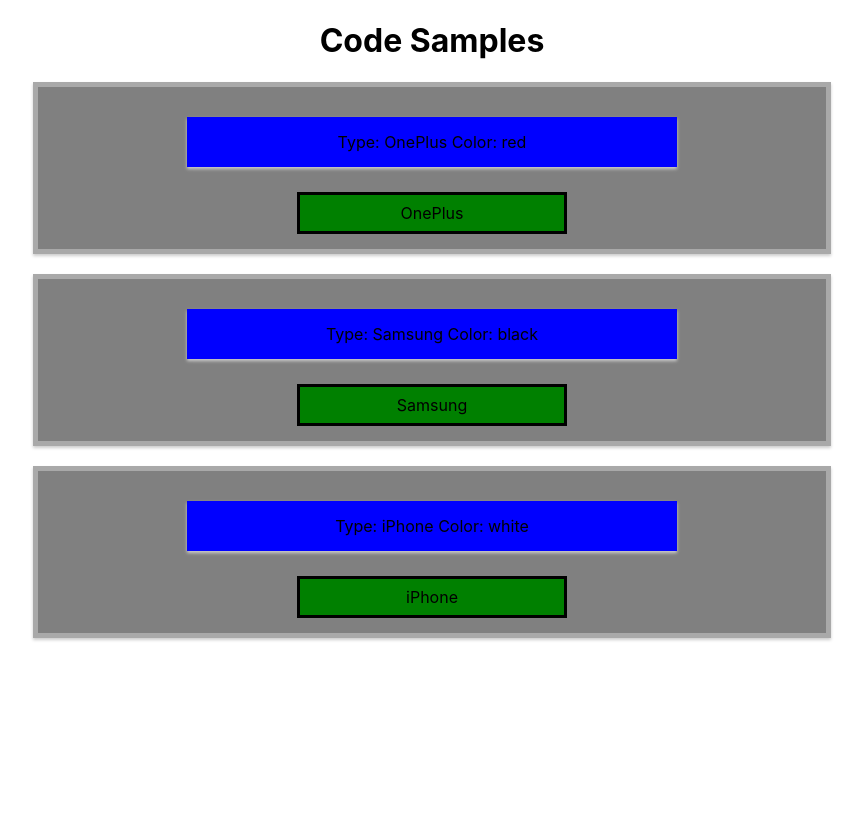
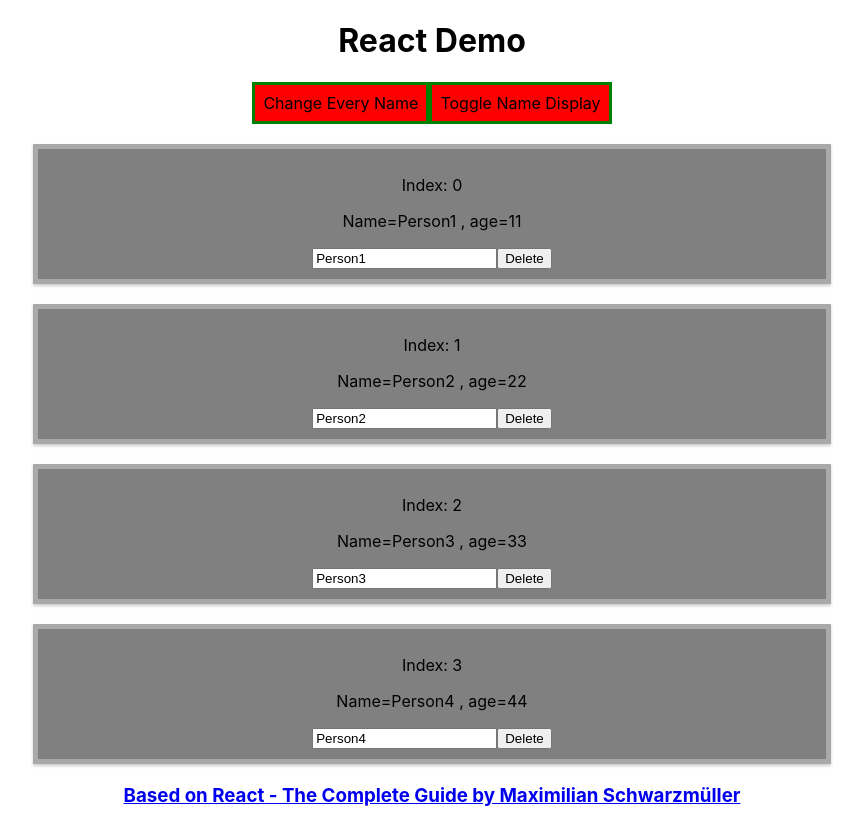
Before and after one commit to asszem/React-The-Complete-Guide-Udemy, a React (Create React App) app: page / in a window 1280 px wide. Shown: the whole page, without its empty margins (208-1071 px from the left). Before the commit the page ends 800 px from the top, so only its background shows below. Built offline with nearby package versions, Linux system fonts and the light colour scheme.

Commit message:
Complete section 4 with updating and deleting content dynamically

```diff
--- a/src/App.js
+++ b/src/App.js
@@ -4,59 +4,69 @@ import './App.css';
 // this is using the default export from Person.js
 import PersonFunctionalComponent from './Person/Person'; //Person.js extension can be ommitted
 // importing a specific class needs to be inside {} brackets
-import { PersonClassBasedComponent as Pacbc } from './Person/Person.js';
+// import person, { PersonClassBasedComponent as Pacbc } from './Person/Person.js';
 
 // "App" is the root component, that can have infinite nested child components
 class App extends Component {
   //state is a reserved word in class that extends Component and can be used for setState() or useState() methods
   state = {
+    showPersons: true,
     persons: [
-      { name: 'Func1 ', age: 11 },
-      { name: 'Func2 ', age: 22 },
-      { name: 'Func3 ', age: 33 },
-      { name: 'Class ', age: 44 },
+      { id: 1, name: 'Person1 ', age: 11 },
+      { id: 2, name: 'Person2 ', age: 22 },
+      { id: 3, name: 'Person3 ', age: 33 },
+      { id: 4, name: 'Person4 ', age: 44 },
     ],
-    otherKey: 'otherValue',
-    showPersons: false,
   };
+
   //...Handler is a convention to indicate that this method is not actively called, but assigned to an event handler
   changeEveryNameHandler = (newName) => {
-    console.log('Change name button or <p> fields were clicked');
-
     // setState is only available in Class based components. In Functional based components use useState().
     // setState MERGES the new value added with existing
     // useState REPLACE to the new value of the existing value
     this.setState({
       persons: [
-        // in this case, only the persons key value is replaced
-        { name: 'Func1 ' + newName, age: rando() },
-        { name: 'Func2 ' + newName, age: rando() },
-        { name: 'Func3 ' + newName, age: rando() },
-        { name: 'Class ' + newName, age: rando() },
+        { id: 1, name: newName + '1 ', age: rando() },
+        { id: 2, name: newName + '2 ', age: rando() },
+        { id: 3, name: newName + '3 ', age: rando() },
+        { id: 4, name: newName + '4 ', age: rando() },
       ],
       // Do not mutate state directly. Use setState()  react/no-direct-mutation-state
       //this.state.persons[0].name='Andras mutated';
-      // setState takes an object as an arge an MERGE with existing state data
     });
   };
 
-  // This handles the event.target.value to set the name based on what added
-  changeEveryNameFromInputValueHandler = (event) => {
-    this.setState({
-      persons: [
-        { name: this.state.persons[0].name, age: this.state.persons[0].age },
-        { name: this.state.persons[1].name, age: this.state.persons[1].age },
-        { name: this.state.persons[2].name, age: this.state.persons[2].age },
-        { name: event.target.value, age: rando() },
-      ],
+  // Change only a specific name based on an index
+  // event is a reserved word to pass event info
+  changePersonNameHandler = (event, id) => {
+    // get the index of the person where the button was pressed
+    const personIndex = this.state.persons.findIndex((person) => {
+      return person.id === id;
     });
+    const personToUpdate = { ...this.state.persons[personIndex] }; // create a copy of the ONE object from the persons ARRAY that will be changed
+    personToUpdate.name = event.target.value;
+
+    const updatedPersons = [...this.state.persons]; // create a copy of the state array
+    updatedPersons[personIndex] = personToUpdate; // update the person in the new array based on the updatedPerson object
+    this.setState({ persons: updatedPersons }); // execute the state update
   };
 
-  // a (property) that defines an arrow function will have it's 'this' return to the calling class "App" while in a (method) it's not
-
-  toggleNameField = () => {
+  toggleNameFieldHandler = () => {
     const doesShow = this.state.showPersons;
     this.setState({ showPersons: !doesShow }); // change the value to the opposite (and the remaining state content is merged)
+  };
+
+  deletePersonHandler = (personIndex) => {
+    console.log('Delete person index = ' + personIndex);
+    //Handling state inmutable by creating a new object copy that is not a reference
+    // This is a reference:
+    // const newStateReferenceToState = this.state.person;
+    // This is one way to create a new object:
+    const newStateWithPersonDeletedwithSlice = this.state.persons.slice();
+    // This is ES6 spread operator to create a new array based on content of another array
+    const newStateWithPersonDeleted = [...this.state.persons];
+    newStateWithPersonDeleted.splice(personIndex, 1); //removes the element from (startIndex, numberOfElementsToBeRemoved)
+    this.setState({ persons: newStateWithPersonDeleted });
   };
 
   render() {
@@ -75,59 +85,21 @@ class App extends Component {
     if (this.state.showPersons) {
       persons = ( //this is JSX content inside ()
         <div>
-          {this.state.persons.map((person) => {
+          {this.state.persons.map((person, index) => {
             return (
               <PersonFunctionalComponent
+                key={person.id} //should not be index, because it migth change with every state change, after a deletion for example
                 name={person.name}
                 age={person.age}
-              ></PersonFunctionalComponent>
+                onDelete={() => this.deletePersonHandler(index)}
+                onInput={(event) =>
+                  this.changePersonNameHandler(event, person.id)
+                } // 'event' needs to be passed as an argument here
+              >
+                {index}
+              </PersonFunctionalComponent>
             );
           })}
-
-          {/* <PersonFunctionalComponent
-            // passing a METHOD as a property to a stateless component
-            // The method name must not have () because then it would be executed
-            clickMethod={this.changeEveryNameHandler}
-            name={this.state.persons[0].name}
-            age={this.state.persons[0].age}
-          /> */}
-          {/* <PersonFunctionalComponent
-            // providing an argument for the passed method
-            clickMethod={this.changeEveryNameHandler.bind(
-              this,
-              'new Argument with .bind'
-            )}
-            name={this.state.persons[1].name}
-            age={this.state.persons[1].age}
-          /> */}
-          {/* <PersonFunctionalComponent
-            // another way of providing an argument of the passed method
-            clickMethod={() =>
-              this.changeEveryNameHandler('new Argument with arrow function')
-            }
-            name={this.state.persons[2].name}
-            age={this.state.persons[2].age}
-          /> */}
-          {/* <PersonFunctionalComponent
-            // not providing any argument
-            clickMethod={this.changeEveryNameHandler}
-          >
-            This person does not have name and age attributes when called from
-            App
-          </PersonFunctionalComponent> */}
-
-          {/* Class based components added */}
-          <Pacbc
-            name={this.state.persons[3].name}
-            age={this.state.persons[3].age}
-            clickMethodPassedNameCanBeAnything={this.changeEveryNameHandler.bind(
-              this,
-              'new Argument from Class based component'
-            )}
-            inputFieldHandler={this.changeEveryNameFromInputValueHandler}
-          >
-            This is inside first class based element
-          </Pacbc>
         </div>
       );
     }
@@ -141,12 +113,15 @@ class App extends Component {
           // no 'this' is required because the variable is inside render(){} and not inside the App{}
           style={inlineStyle}
           //  In JSX, onClick is with capital C, in regular js it is onclick
-          onClick={this.changeEveryNameHandler}
+          onClick={() => this.changeEveryNameHandler(rando())}
         >
-          Change names
+          Change Every Name
         </button>
 
-        <button style={inlineStyle} onClick={this.toggleNameField}> Toggle Name Display </button>
+        <button style={inlineStyle} onClick={this.toggleNameFieldHandler}>
+          {' '}
+          Toggle Name Display{' '}
+        </button>
         {/* Displaying the entire div below based on condition  */}
         {persons}
 
--- a/src/Code Samples/CodeSamples.js
+++ b/src/Code Samples/CodeSamples.js
@@ -24,19 +24,24 @@ class CodeSamples extends Component {
     console.log('Phone clicked. ID = ' + id);
   };
 
+  deletePhoneHandler = (phoneIndex, id) => {
+    console.log('Delete phone clicked. ID = ' + id + ' index = ' + phoneIndex);
+
+  };
+
   render() {
-    // let phones = null;
     let phones = (
       <div>
         {this.state.phones.map((phone, index) => {
           return (
             <ListPhones
               onClick={() => this.phoneClickHandler(phone.id)}
+              onDelete={this.deletePhoneHandler.bind(this, index, phone.id)}
               type={phone.type}
               color={phone.color}
               stylePhones="Phones"
               stylePhone="Phone"
-            />
+            >{index}</ListPhones>
           );
         })}
       </div>
--- a/src/Code Samples/Components/FunctionBasedComponent.js
+++ b/src/Code Samples/Components/FunctionBasedComponent.js
@@ -11,10 +11,12 @@ const functionBasedComponent = (props) => {
   };
   return (
     <div className={props.stylePhones}>
+      <p>{props.children}</p>
       <p className={props.stylePhone} onClick={props.onClick}>
         Type: {props.type} Color: {props.color}
       </p>
       <input style={inputClassName} type="text" value={props.type}/>
+      <button onClick={props.onDelete}>Delete!</button>
     </div>
   );
 };
--- a/src/Person/Person.css
+++ b/src/Person/Person.css
@@ -6,7 +6,7 @@
   padding: 10px;
   margin: 20px auto;
   text-align: center;
-  cursor: pointer;
+  cursor: default;
 }
 
 .ClassBasedComponent {
--- a/src/Person/Person.js
+++ b/src/Person/Person.js
@@ -10,11 +10,12 @@ const person = (props) => {
   // this is a JSX syntax, we need to import React
   return (
     <div className="FunctionalComponent">
-      <p onClick={props.clickMethod}>
-        Name={props.name}, age={props.age}, rando=
-        {Math.floor(Math.random() * 30)}
+      <p>Index: {props.children}</p>
+      <p>
+        Name={props.name}, age={props.age}
       </p>
-      <p>{props.children}</p>
+      <input type="text" value={props.name} onChange={props.onInput}></input>
+      <button onClick={props.onDelete}>Delete</button>
     </div>
   );
 };
--- a/src/index.js
+++ b/src/index.js
@@ -1,15 +1,15 @@
 import React from 'react';
 import ReactDOM from 'react-dom';
 import './index.css';
-// import App from './App';
-// import Assignment1App from './Assignments/Assignment1 - Base Syntax/AppAssignment1.js';
+import App from './App';
+import Assignment1App from './Assignments/Assignment1 - Base Syntax/AppAssignment1.js';
 import CodeSamples from './Code Samples/CodeSamples';
 import reportWebVitals from './reportWebVitals';
 
 ReactDOM.render(
   <React.StrictMode>
-    {/* <App /> */}
-    <CodeSamples />
+    <App />
+    {/* <CodeSamples /> */}
     {/* <Assignment1App /> */}
   </React.StrictMode>,
   document.getElementById('root')
```
